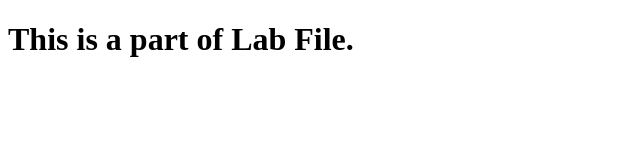
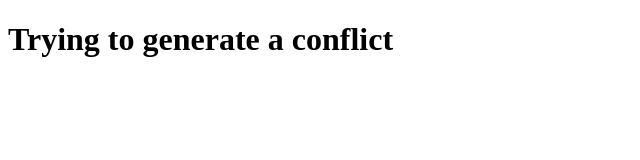
Before and after one commit to AyushAgarwal0109/assignment-6, a plain HTML site: page index.html in a window 1280 px wide. Shown: the whole page, without its empty margins (0-640 px from the left). Drawn offline with Linux system fonts and the light colour scheme.

Commit message:
Pushing new changes

```diff
--- a/index.html
+++ b/index.html
@@ -7,6 +7,7 @@
     <title>Assignment 6</title>
   </head>
   <body>
-    <h1>This is a part of Lab File.</h1>
+    <!-- <h1>This is a part of Lab File.</h1> -->
+    <h1>Trying to generate a conflict</h1>
   </body>
 </html>
```
